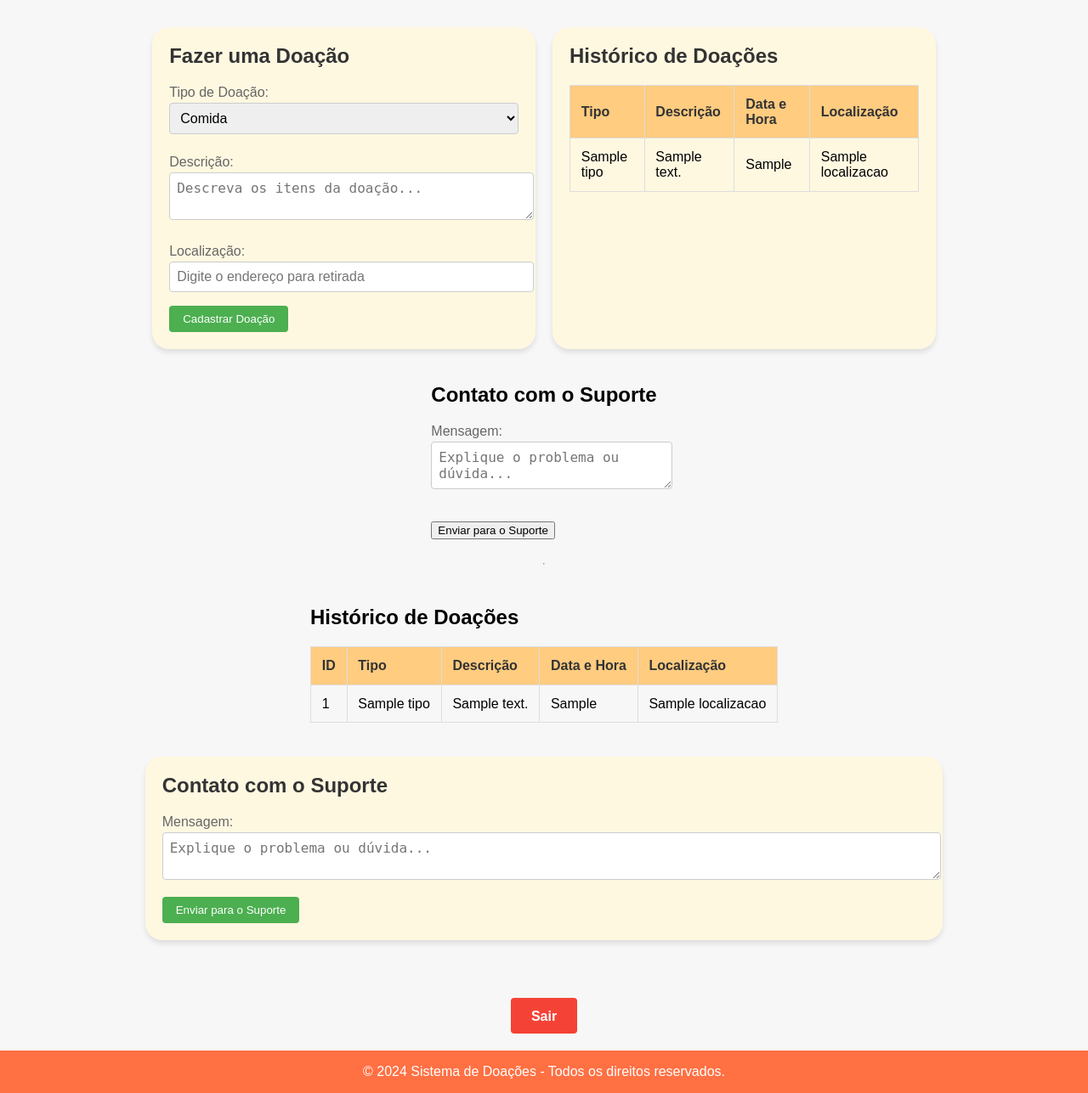
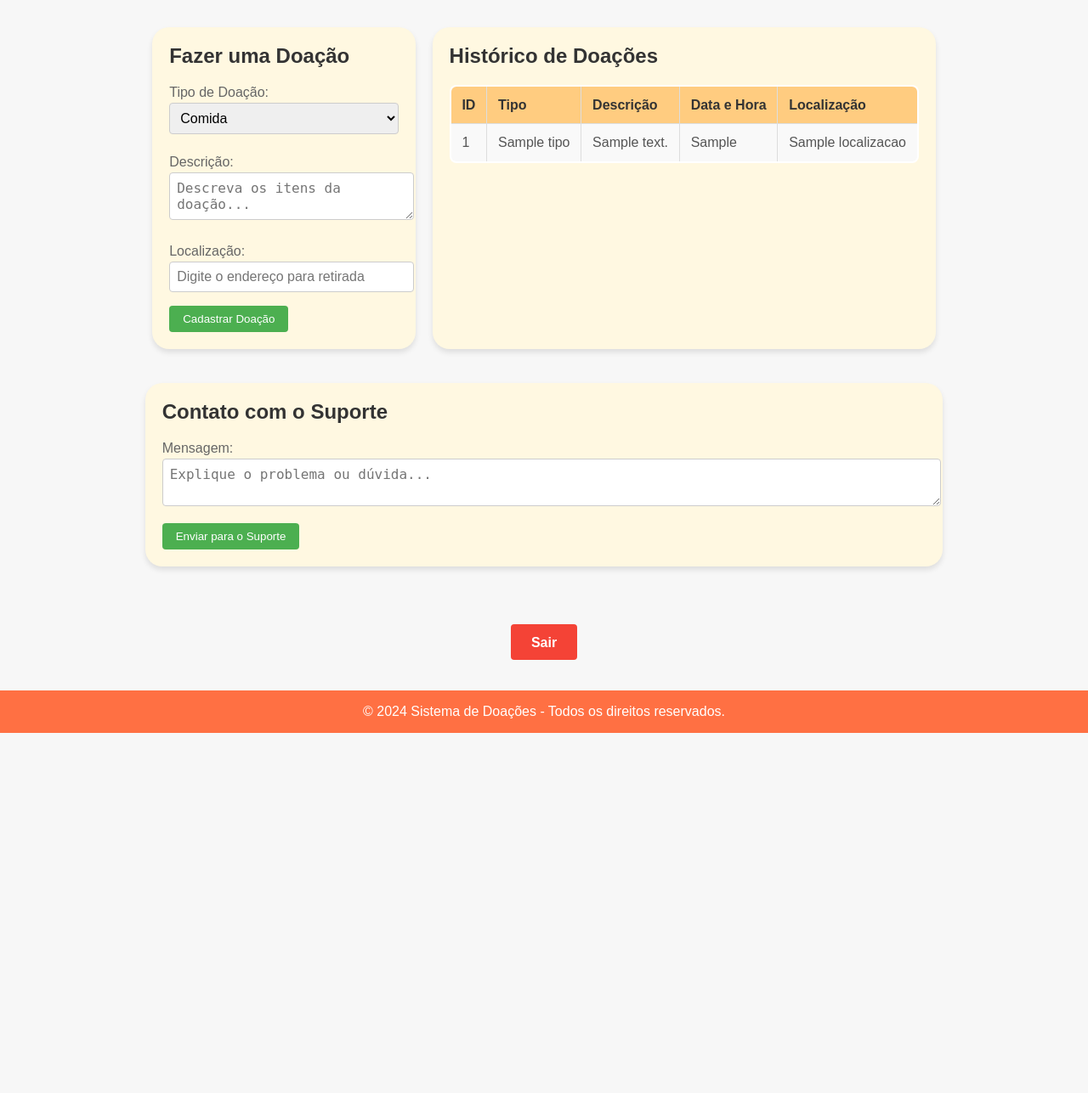
Before and after one commit to SenacProgSis/Projeto_Doa_Alimentos, a Flask app: template templates/restaurante.html in a window 1280 px wide. Shown: the part 146-1433 px from the top of the page at 85% size. After the commit the page ends 1009 px from the top, so only its background shows below. Run offline with Flask 3, Linux system fonts and the light colour scheme; the template is opened without the code that fills it: most values are stand-ins (such as "Sample title", 1, 10 or a date in 2020); parts of the project's set-up code (start-up, migrations or seed data) failed here and were passed over; some libraries are stand-ins or nearby versions.

Commit message:
organização

```diff
--- a/static/css/restaurante.css
+++ b/static/css/restaurante.css
@@ -1,3 +1,4 @@
+/* Ajustes gerais no body */
 body {
     font-family: Arial, sans-serif;
     margin: 0;
@@ -5,6 +6,7 @@ body {
     background-color: #f7f7f7;
 }
 
+/* Estilo para o cabeçalho */
 header {
     background-color: #ff7043;
     color: white;
@@ -12,11 +14,13 @@ header {
     padding: 1rem 0;
 }
 
+/* Contêiner geral */
 .container {
     width: 90%;
     margin: 2rem auto;
 }
 
+/* Layout do grid */
 .grid-layout {
     display: flex;
     flex-direction: column;
@@ -24,6 +28,7 @@ header {
     gap: 20px;
 }
 
+/* Layout das seções principais (topo e fundo) */
 .grid-top {
     display: flex;
     justify-content: space-between;
@@ -31,8 +36,7 @@ header {
     width: 80%;
 }
 
-
-
+/* Layout para o suporte */
 .grid-bottom {
     display: flex;
     justify-content: center;
@@ -40,6 +44,7 @@ header {
     margin-top: 20px;
 }
 
+/* Cartões */
 .card {
     background-color: #fff8e1;
     border-radius: 20px;
@@ -67,6 +72,7 @@ header {
     color: #333;
 }
 
+/* Estilo de formulários */
 form label {
     display: block;
     margin: 0.5rem 0 0.2rem;
@@ -96,23 +102,47 @@ form .btn:hover {
     background-color: #45a049;
 }
 
+/* Tabela do histórico de doações */
 table {
     width: 100%;
     border-collapse: collapse;
     margin-top: 1rem;
+    background-color: #ffffff;
+    border-radius: 8px;
+    overflow: hidden;
 }
 
 table th, table td {
     border: 1px solid #ddd;
     padding: 0.8rem;
     text-align: left;
+    color: #555;
 }
 
 table th {
     background-color: #ffcc80;
     color: #333;
+    font-weight: bold;
 }
 
+table td {
+    background-color: #f9f9f9;
+}
+
+table tr:nth-child(even) td {
+    background-color: #f1f1f1; /* Alternando fundo das linhas */
+}
+
+table tr:hover td {
+    background-color: #ffeb3b; /* Cor de destaque ao passar o mouse */
+}
+
+table td[colspan="5"] {
+    text-align: center;
+    color: #888;
+}
+
+/* Estilo para o botão de logout */
 .logout-container {
     text-align: center;
     margin: 2rem 0;
@@ -131,6 +161,7 @@ table th {
     background-color: #d32f2f;
 }
 
+/* Rodapé */
 footer {
     text-align: center;
     color: white;
@@ -138,10 +169,6 @@ footer {
 
 .footer-content {
     padding: 1rem 0;
-}
-
-.logout-container {
-    margin-bottom: 1rem;
 }
 
 footer .footer-bar {
--- a/templates/restaurante.html
+++ b/templates/restaurante.html
@@ -40,49 +40,9 @@
                     </section>
 
                     <!-- Histórico de Doações -->
-                    <section class="card card-top">
+                    <section class = "card card-history">
                         <h2>Histórico de Doações</h2>
-                        <table>
-                            <thead>
-                                <tr>
-                                    <th>Tipo</th>
-                                    <th>Descrição</th>
-                                    <th>Data e Hora</th>
-                                    <th>Localização</th>
-                                </tr>
-                            </thead>
-                            <tbody>
-                                <tbody>
-                                    {% for doacao in historico_doacoes %}
-                                    <tr>
-                                        <td>{{ doacao.tipo }}</td>
-                                        <td>{{ doacao.descricao }}</td>
-                                        <td>{{ doacao.data_hora }}</td>
-                                        <td>{{ doacao.localizacao }}</td>
-                                    </tr>
-                                    {% endfor %}
-                                </tbody>
-                            </tbody>
-                        </table>
-                    </section>
-                </div>
-
-        <!-- Seção de Suporte -->
-        <section>
-            <h2>Contato com o Suporte</h2>
-            <form action="/suporte" method="POST">
-                <label for="mensagem">Mensagem:</label>
-                <textarea id="mensagem" name="mensagem" placeholder="Explique o problema ou dúvida..." required></textarea><br><br>
-                <button type="submit">Enviar para o Suporte</button>
-            </form>
-        </section>
-
-        <hr>
-
-        <!-- Seção de Histórico de Doações -->
-        <section>
-            <h2>Histórico de Doações</h2>
-            <table border="1">
+                        <table border="2">
                             <thead>
                                 <tr>
                                     <th>ID</th>
@@ -109,6 +69,8 @@
                             </tbody>
                         </table>
                     </section>
+                </div>
+
                 <!-- Contato com o Suporte -->
                 <div class="grid-bottom">
                     <section class="card card-support">
```
Lines whose indentation alone changed are shown as unchanged.
